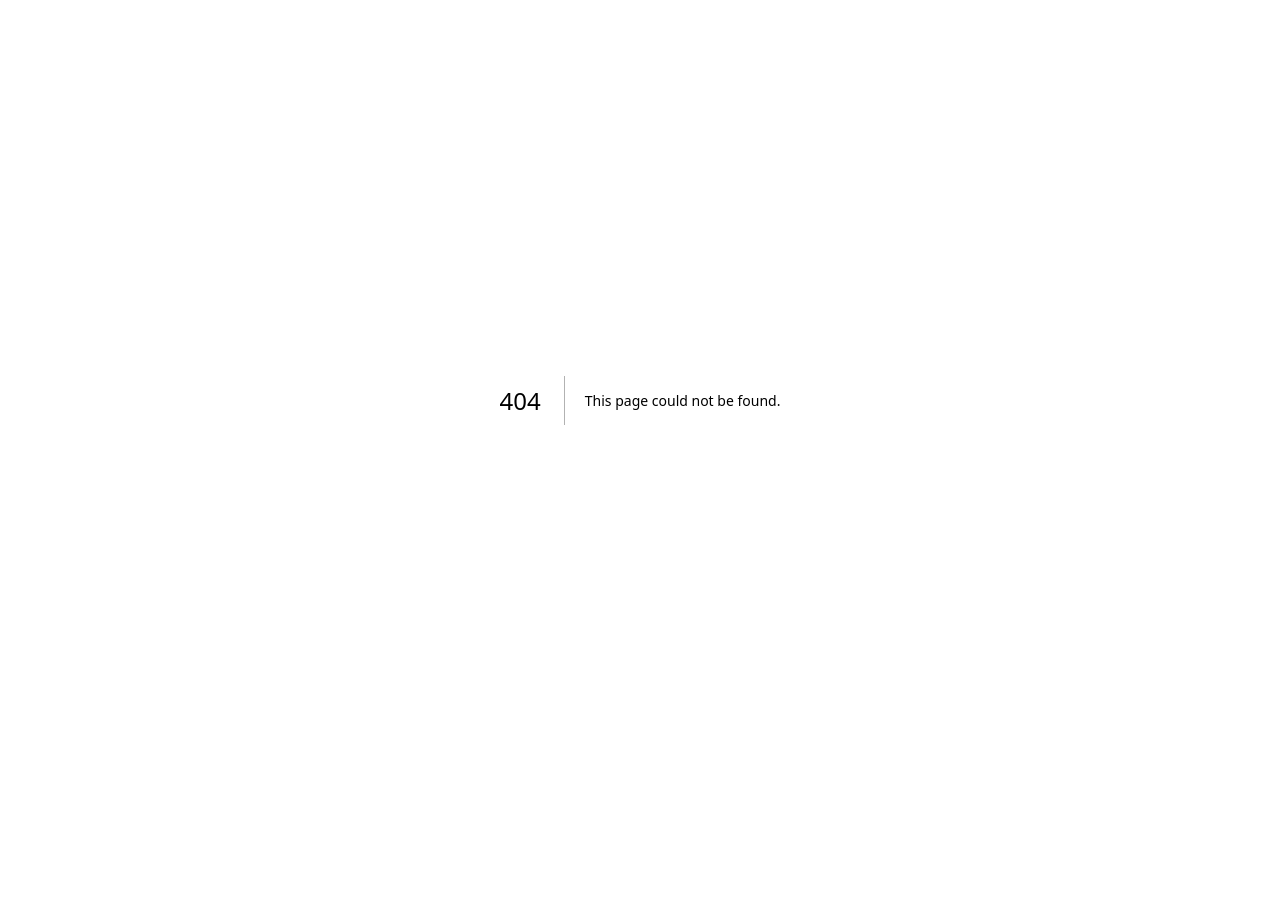
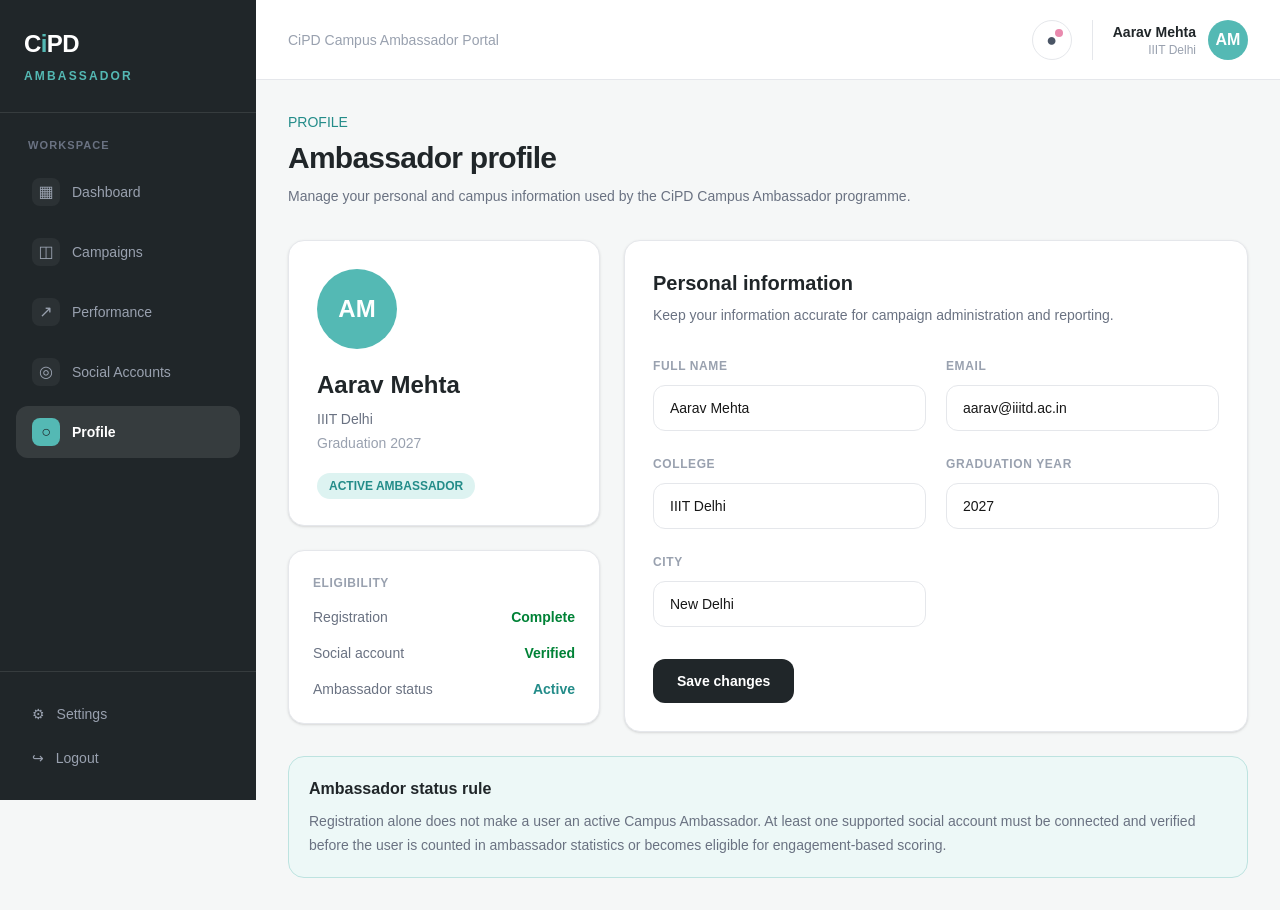
Before and after one commit to Adwait-verma/cipd-campus-ambassador-dashboard, a Next.js app in the folder frontend/: page /ambassador/profile in a window 1280 px wide. Before the commit this address had no page. Before the commit the page ends 800 px from the top, so only its background shows below. Built offline with nearby package versions, Linux system fonts and the light colour scheme.

Commit message:
feat: complete ambassador frontend pages

```diff
--- /dev/null
+++ b/frontend/src/app/ambassador/profile/page.tsx
@@ -0,0 +1,230 @@
+"use client";
+
+import { useState } from "react";
+
+export default function ProfilePage() {
+  const [saved, setSaved] = useState(false);
+
+  const [form, setForm] = useState({
+    fullName: "Aarav Mehta",
+    email: "aarav@iiitd.ac.in",
+    college: "IIIT Delhi",
+    graduationYear: "2027",
+    city: "New Delhi",
+  });
+
+  function updateField(field: keyof typeof form, value: string) {
+    setSaved(false);
+
+    setForm((current) => ({
+      ...current,
+      [field]: value,
+    }));
+  }
+
+  function handleSave() {
+    setSaved(true);
+  }
+
+  return (
+    <div className="mx-auto max-w-[1500px]">
+      {/* Header */}
+      <section className="mb-8">
+        <p className="mb-2 text-sm font-medium text-[#238C89]">
+          PROFILE
+        </p>
+
+        <h1 className="text-3xl font-bold tracking-tight text-[#202629]">
+          Ambassador profile
+        </h1>
+
+        <p className="mt-2 max-w-2xl text-sm leading-6 text-gray-500">
+          Manage your personal and campus information used by the CiPD Campus
+          Ambassador programme.
+        </p>
+      </section>
+
+      <section className="grid grid-cols-1 gap-6 xl:grid-cols-[1fr_2fr]">
+        {/* Profile summary */}
+        <div className="space-y-6">
+          <div className="rounded-2xl border border-gray-200 bg-white p-7 shadow-sm">
+            <div className="flex h-20 w-20 items-center justify-center rounded-full bg-[#54B9B4] text-2xl font-bold text-white">
+              AM
+            </div>
+
+            <h2 className="mt-5 text-2xl font-bold text-[#202629]">
+              {form.fullName}
+            </h2>
+
+            <p className="mt-2 text-sm text-gray-500">
+              {form.college}
+            </p>
+
+            <p className="mt-1 text-sm text-gray-400">
+              Graduation {form.graduationYear}
+            </p>
+
+            <div className="mt-5">
+              <span className="rounded-full bg-[#DDF3F1] px-3 py-1.5 text-xs font-bold text-[#238C89]">
+                ACTIVE AMBASSADOR
+              </span>
+            </div>
+          </div>
+
+          <div className="rounded-2xl border border-gray-200 bg-white p-6 shadow-sm">
+            <p className="text-xs font-semibold uppercase tracking-wider text-gray-400">
+              Eligibility
+            </p>
+
+            <div className="mt-4 space-y-4">
+              <div className="flex items-center justify-between">
+                <span className="text-sm text-gray-500">
+                  Registration
+                </span>
+
+                <span className="text-sm font-semibold text-green-700">
+                  Complete
+                </span>
+              </div>
+
+              <div className="flex items-center justify-between">
+                <span className="text-sm text-gray-500">
+                  Social account
+                </span>
+
+                <span className="text-sm font-semibold text-green-700">
+                  Verified
+                </span>
+              </div>
+
+              <div className="flex items-center justify-between">
+                <span className="text-sm text-gray-500">
+                  Ambassador status
+                </span>
+
+                <span className="text-sm font-semibold text-[#238C89]">
+                  Active
+                </span>
+              </div>
+            </div>
+          </div>
+        </div>
+
+        {/* Editable form */}
+        <div className="rounded-2xl border border-gray-200 bg-white p-7 shadow-sm">
+          <div className="mb-7">
+            <h2 className="text-xl font-bold text-[#202629]">
+              Personal information
+            </h2>
+
+            <p className="mt-2 text-sm text-gray-500">
+              Keep your information accurate for campaign administration and
+              reporting.
+            </p>
+          </div>
+
+          <div className="grid grid-cols-1 gap-5 md:grid-cols-2">
+            <div>
+              <label className="text-xs font-semibold uppercase tracking-wider text-gray-400">
+                Full name
+              </label>
+
+              <input
+                value={form.fullName}
+                onChange={(e) =>
+                  updateField("fullName", e.target.value)
+                }
+                className="mt-2 w-full rounded-xl border border-gray-200 px-4 py-3 text-sm outline-none focus:border-[#54B9B4]"
+              />
+            </div>
+
+            <div>
+              <label className="text-xs font-semibold uppercase tracking-wider text-gray-400">
+                Email
+              </label>
+
+              <input
+                value={form.email}
+                onChange={(e) =>
+                  updateField("email", e.target.value)
+                }
+                className="mt-2 w-full rounded-xl border border-gray-200 px-4 py-3 text-sm outline-none focus:border-[#54B9B4]"
+              />
+            </div>
+
+            <div>
+              <label className="text-xs font-semibold uppercase tracking-wider text-gray-400">
+                College
+              </label>
+
+              <input
+                value={form.college}
+                onChange={(e) =>
+                  updateField("college", e.target.value)
+                }
+                className="mt-2 w-full rounded-xl border border-gray-200 px-4 py-3 text-sm outline-none focus:border-[#54B9B4]"
+              />
+            </div>
+
+            <div>
+              <label className="text-xs font-semibold uppercase tracking-wider text-gray-400">
+                Graduation year
+              </label>
+
+              <input
+                value={form.graduationYear}
+                onChange={(e) =>
+                  updateField("graduationYear", e.target.value)
+                }
+                className="mt-2 w-full rounded-xl border border-gray-200 px-4 py-3 text-sm outline-none focus:border-[#54B9B4]"
+              />
+            </div>
+
+            <div>
+              <label className="text-xs font-semibold uppercase tracking-wider text-gray-400">
+                City
+              </label>
+
+              <input
+                value={form.city}
+                onChange={(e) =>
+                  updateField("city", e.target.value)
+                }
+                className="mt-2 w-full rounded-xl border border-gray-200 px-4 py-3 text-sm outline-none focus:border-[#54B9B4]"
+              />
+            </div>
+          </div>
+
+          <div className="mt-8 flex items-center gap-4">
+            <button
+              onClick={handleSave}
+              className="rounded-xl bg-[#202629] px-6 py-3 text-sm font-semibold text-white transition hover:bg-[#343B3E]"
+            >
+              Save changes
+            </button>
+
+            {saved && (
+              <span className="text-sm font-semibold text-green-700">
+                Changes saved
+              </span>
+            )}
+          </div>
+        </div>
+      </section>
+
+      {/* Important rule */}
+      <section className="mt-6 rounded-2xl border border-[#BDE3E0] bg-[#EDF8F7] p-5">
+        <p className="font-semibold text-[#202629]">
+          Ambassador status rule
+        </p>
+
+        <p className="mt-2 text-sm leading-6 text-gray-500">
+          Registration alone does not make a user an active Campus
+          Ambassador. At least one supported social account must be connected
+          and verified before the user is counted in ambassador statistics or
+          becomes eligible for engagement-based scoring.
+        </p>
+      </section>
+    </div>
+  );
+}
```
